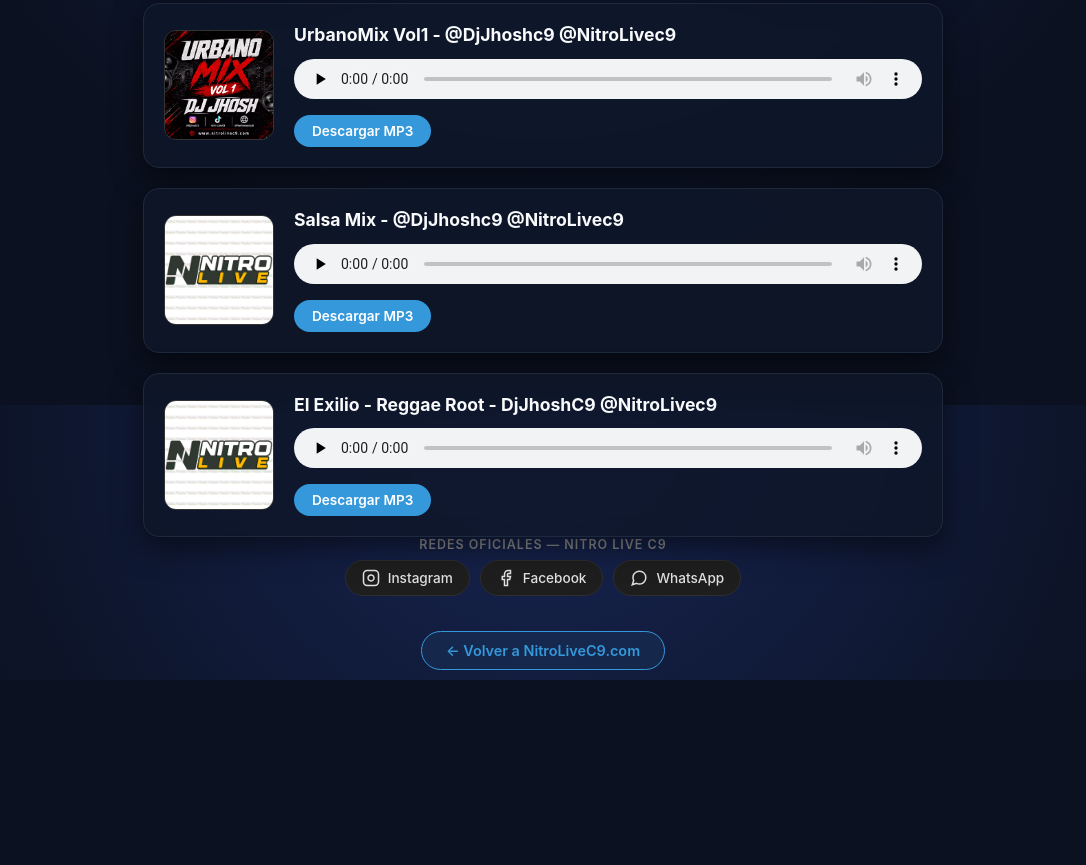
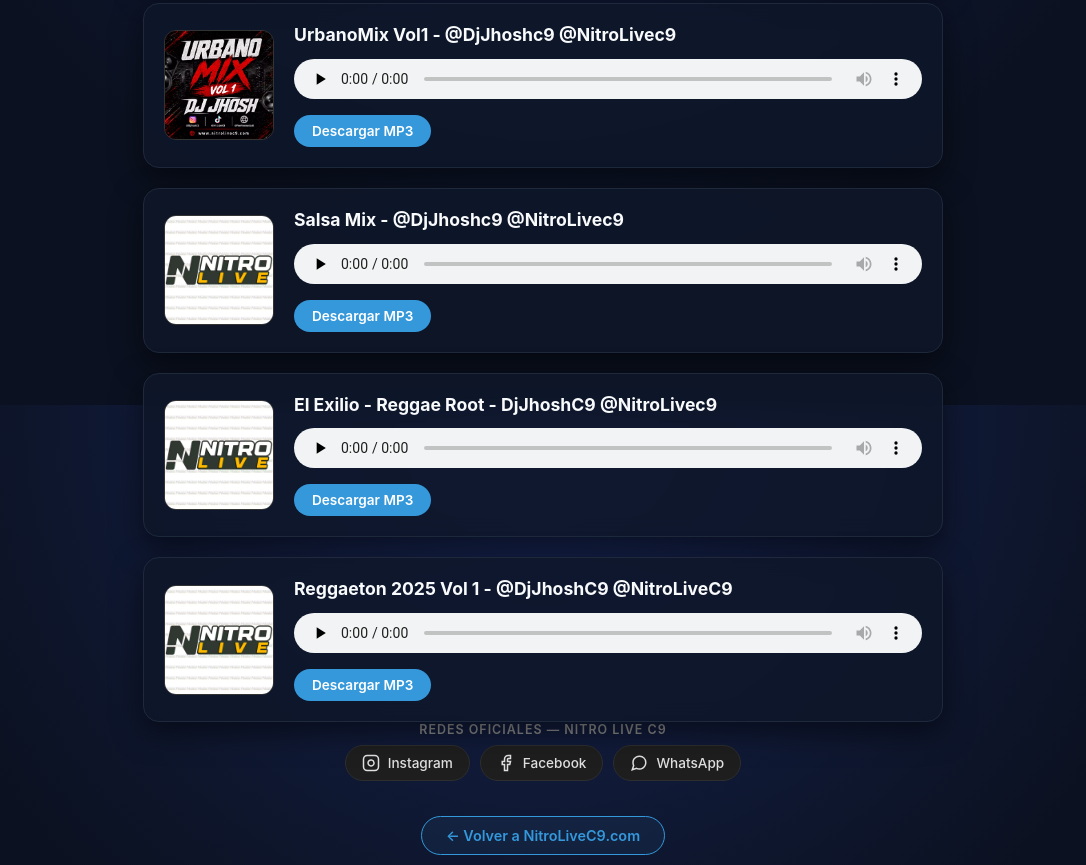
Before and after one commit to djjhoshc9-debug/nitrolivec9, an Astro site: page /djjhoshc9 in a window 1280 px wide. Shown: the part 395-1260 px from the top of the page, without its empty margins (97-1183 px from the left). Before the commit the page ends 1075 px from the top, so only its background shows below. Built offline with nearby package versions, Linux system fonts and the light colour scheme; Astro itself is replaced by a stand-in of ours.

Commit message:
Nuevo mix para djjhoshc9

```diff
--- a/src/pages/djjhoshc9.astro
+++ b/src/pages/djjhoshc9.astro
@@ -26,6 +26,12 @@ const mixes = [
     title: "El Exilio - Reggae Root - DjJhoshC9 @NitroLivec9",
     cover: "/blog/mix/cover.webp",
     audioUrl: "https://archive.org/download/el-exilio-reggae-root-dj-jhosh-c-9/El%20Exilio%20-%20Reggae%20Root%20-%20DjJhoshC9.mp3"
+  },
+  {
+    id: "mix110",
+    title: "Reggaeton 2025 Vol 1 - @DjJhoshC9 @NitroLiveC9",
+    cover: "/blog/mix/cover.webp",
+    audioUrl: "https://archive.org/download/reggaeton-2025-vol-1-dj-jhosh-c-9-nitro-live-c-9/Reggaeton%202025%20Vol%201%20-%20%40DjJhoshC9%20%40NitroLiveC9.mp3"
   },
 ];
 ---
```
